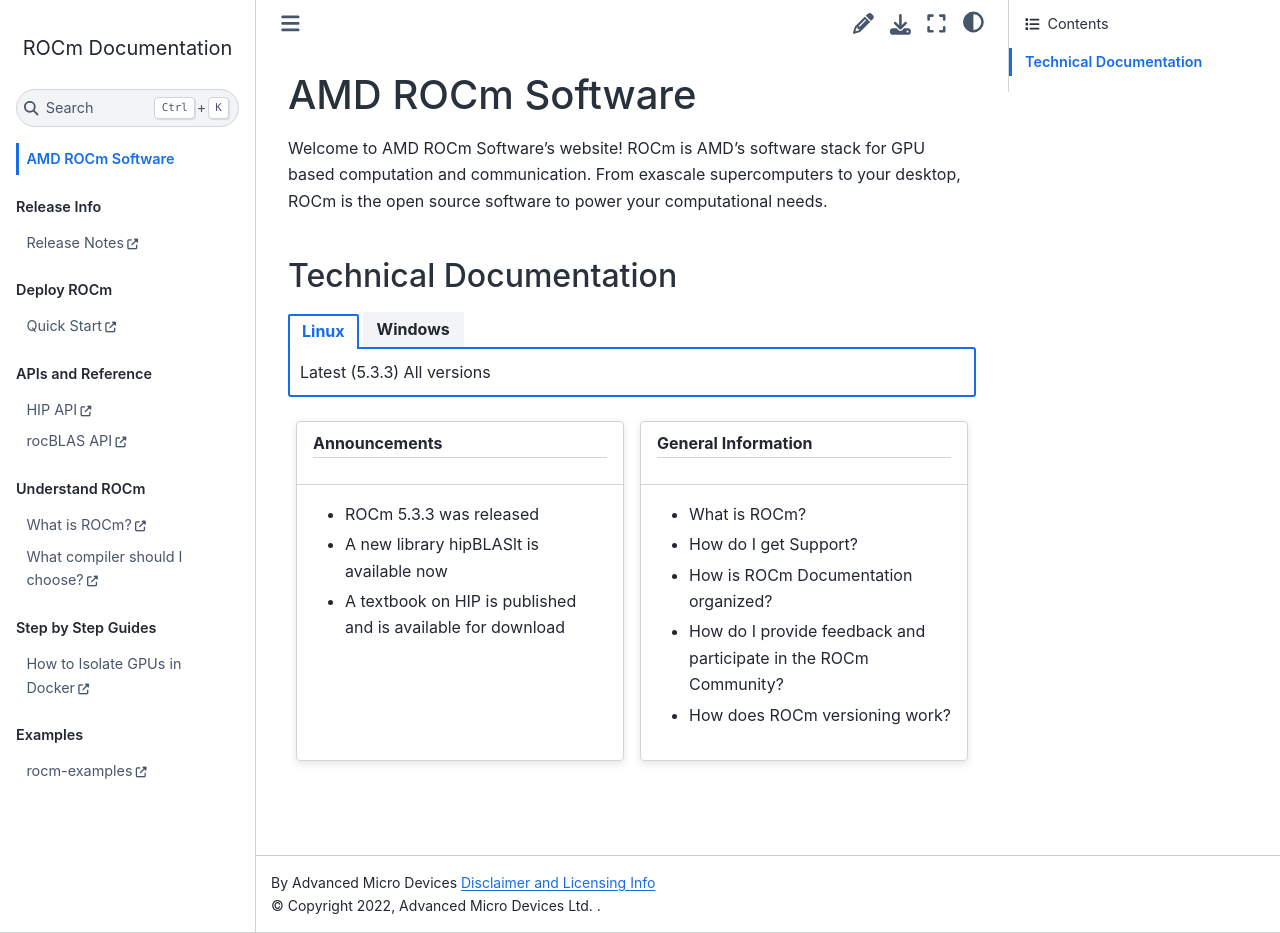
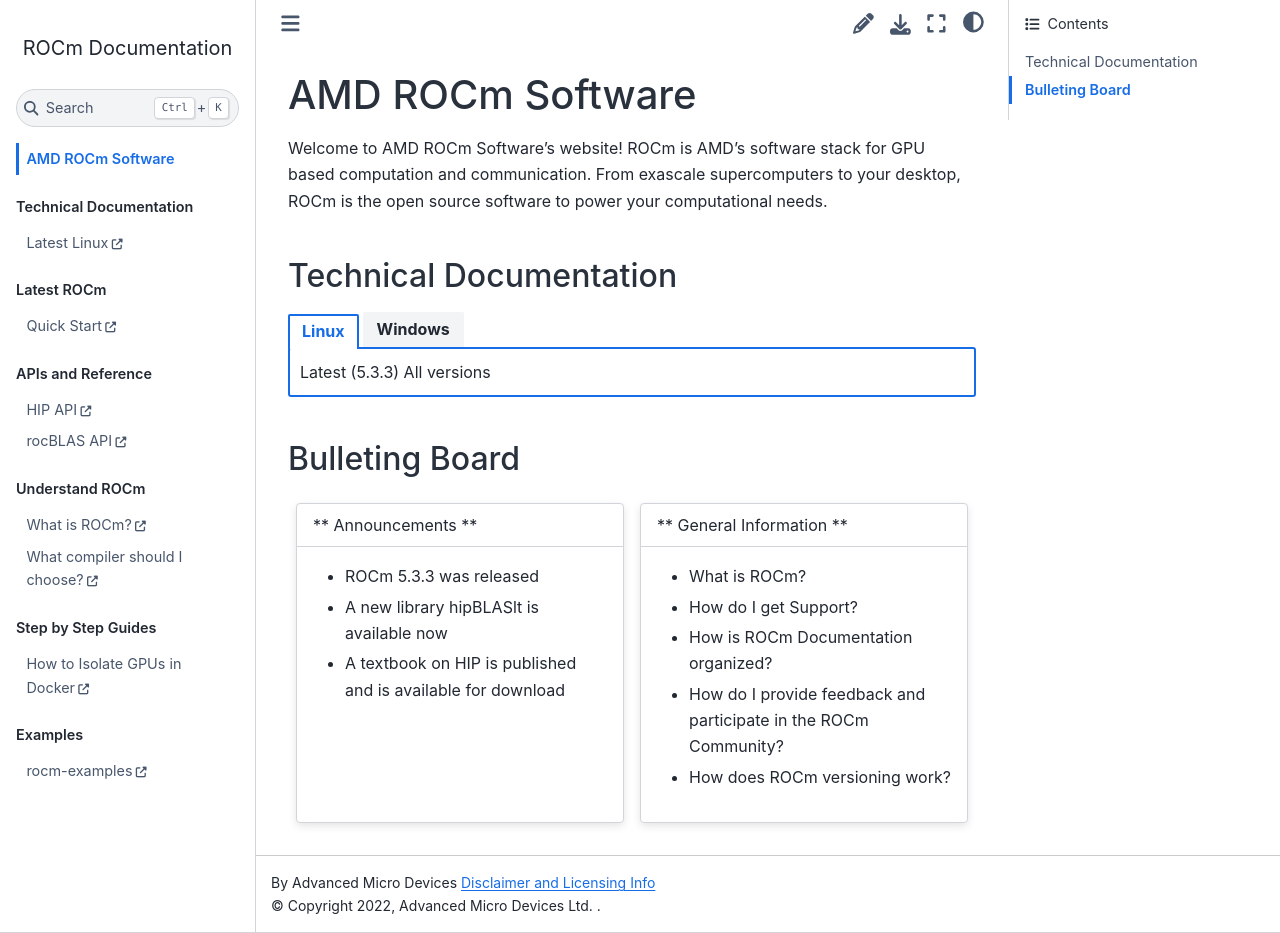
Before and after one commit to RadeonOpenCompute/ROCm_Documentation, a Sphinx documentation site: the page built from docs/index.md, in a window 1280 px wide and 933 px high. Built offline with Sphinx 7.4.7 and the Sphinx Book theme 1.1.4, drawn with Linux system fonts in a browser that asks for light colours.

Commit message:
Formatting

```diff
--- a/docs/_toc.yml
+++ b/docs/_toc.yml
@@ -1,11 +1,11 @@
 root: index
 subtrees:
-- caption: Release Info
+- caption: Technical Documentation
   entries:
-    - title: Release Notes
+    - title: Latest Linux
       url: https://
 
-- caption: Deploy ROCm
+- caption: Latest  ROCm
   entries:
 
     - title: Quick Start
--- a/docs/index.md
+++ b/docs/index.md
@@ -18,14 +18,14 @@
 
 ::::
 
-
+## Bulleting Board
 
 ::::{grid} 1 1 2 2
 :class-container: rocm-doc-grid
 
 :::{grid-item-card}
 :padding: 2
-## Announcements
+** Announcements **
 ^^^
  * ROCm 5.3.3 was released
  * A new library hipBLASlt is available now
@@ -34,7 +34,7 @@
 
 :::{grid-item-card}
 :padding: 2
-## General Information
+** General Information **
 ^^^
  * What is ROCm?
  * How do I get Support?
```
